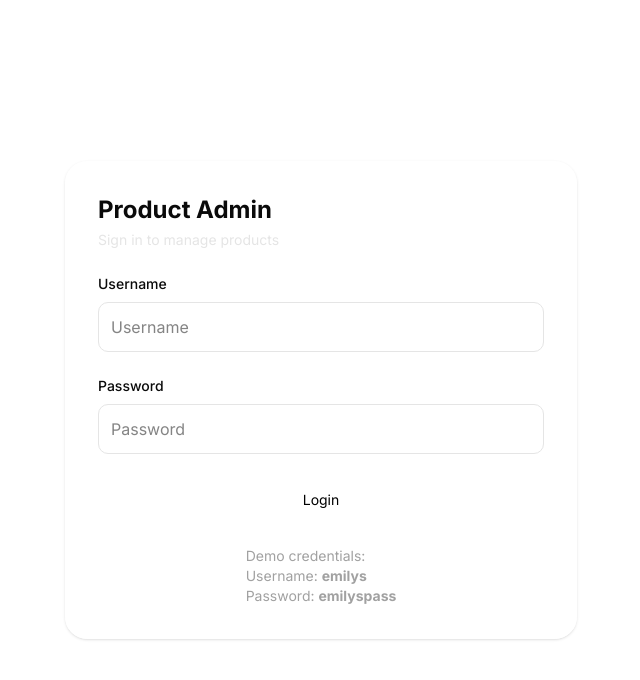
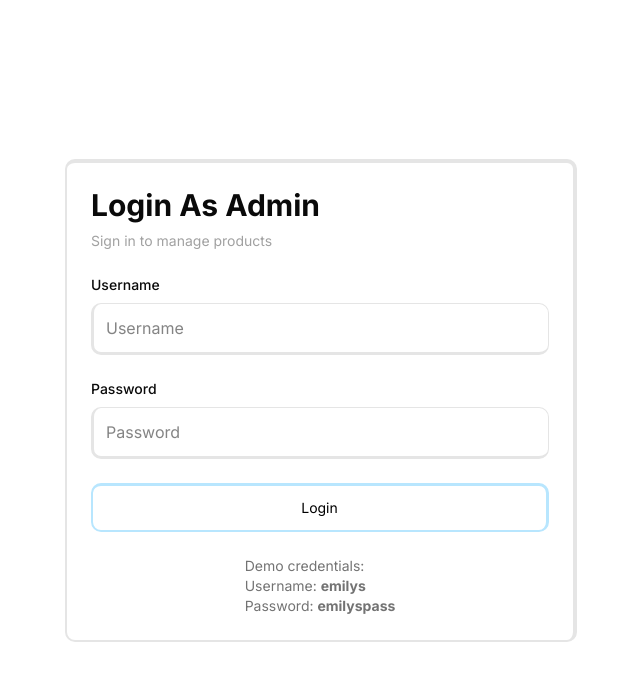
Before and after one commit to akashbhardwaj23/prodash, a Next.js app: page /login in a window 1280 px wide. Shown: the top 680 px of the page, without its empty margins (319-959 px from the left). Built offline with nearby package versions, Linux system fonts and the light colour scheme; no server answers.

Commit message:
feat:bug fixed

```diff
--- a/app/layout.tsx
+++ b/app/layout.tsx
@@ -18,8 +18,8 @@ const geistMono = Geist_Mono({
 });
 
 export const metadata: Metadata = {
-  title: "Create Next App",
-  description: "Generated by create next app",
+  title: "ProDash",
+  description: "Dashboard for all Product",
 };
 
 export default function RootLayout({ children }: LayoutProps<"/">) {
--- a/components/auth/LoginForm.tsx
+++ b/components/auth/LoginForm.tsx
@@ -65,14 +65,14 @@ export default function LoginForm() {
   return (
     <form
       onSubmit={handleSubmit}
-      className="w-full max-w-lg space-y-6 rounded-3xl border border-white p-8 shadow"
+      className="w-full max-w-lg space-y-6 rounded-lg border-[4px_4px_2px_2px] p-6"
     >
       <div>
-        <h1 className="text-2xl font-bold">
-          Product Admin
+        <h1 className="text-3xl font-bold">
+          Login As Admin
         </h1>
 
-        <p className="mt-1 text-sm text-neutral-200">
+        <p className="mt-2 text-sm text-neutral-400">
           Sign in to manage products
         </p>
       </div>
@@ -93,7 +93,7 @@ export default function LoginForm() {
           onChange={(event) =>
             setUsername(event.target.value)
           }
-          className="w-full rounded-lg border p-3"
+          className="w-full rounded-lg border-[1px_1px_3px_3px] p-3 outline-sky-200 focus:ring-sky-200"
           placeholder="Username"
           required
         />
@@ -110,7 +110,7 @@ export default function LoginForm() {
           onChange={(event) =>
             setPassword(event.target.value)
           }
-          className="w-full rounded-lg border p-3"
+          className="w-full rounded-lg border-[1px_1px_3px_3px] p-3 outline-sky-200 focus:ring-sky-200"
           placeholder="Password"
           required
         />
@@ -119,14 +119,14 @@ export default function LoginForm() {
       <button
         type="submit"
         disabled={loading}
-        className="w-full cursor-pointer rounded-lg bg-white p-3 text-sm text-black disabled:cursor-not-allowed disabled:opacity-50"
+        className="w-full cursor-pointer rounded-lg bg-background p-3 text-sm text-black border-[3px_3px_2px_2px] border-sky-200 disabled:cursor-not-allowed disabled:opacity-50"
       >
         {loading
           ? "Logging in..."
           : "Login"}
       </button>
 
-      <div className="flex justify-center text-sm text-neutral-400">
+      <div className="flex justify-center text-sm text-neutral-500">
         <div>
           Demo credentials:
           <br />
--- a/components/layout/Header.tsx
+++ b/components/layout/Header.tsx
@@ -22,7 +22,7 @@ export default function Header() {
             href="/products"
             className="text-xl font-bold"
           >
-            Product Admin
+            ProDash
           </Link>
 
           <nav className="hidden gap-8 text-sm md:flex">
--- a/components/products/ProductTable.tsx
+++ b/components/products/ProductTable.tsx
@@ -1,48 +1,55 @@
 "use client";
 
-import Link from "next/link";
+import { useRouter } from "next/navigation";
 
-import {
-  Product,
-} from "@/types/product";
-
-import {
-  formatPrice,
-} from "@/lib/utils";
+import { Product } from "@/types/product";
+import { formatPrice } from "@/lib/utils";
+import { Star } from "lucide-react";
 
 interface ProductTableProps {
   products: Product[];
 }
 
-const catelog = [{
-  name : "Product"
-}, {
-  name : "Category"
-}, {
-  name : "Price"
-},
+const catelog = [
   {
-    name : "Rating"
+    name: "Product",
   },
-{
-  name : "Stock"
-}, {
-  name : "Action"
-}]
+  {
+    name: "Category",
+  },
+  {
+    name: "Price",
+  },
+  {
+    name: "Rating",
+  },
+  {
+    name: "Stock",
+  },
+];
 
 export default function ProductTable({
   products,
 }: ProductTableProps) {
+  const router = useRouter();
+
+  const handleRowClick = (id: number) => {
+    router.push(`/products/${id}`);
+  };
+
   return (
-    <div className="overflow-hidden rounded-[8px] border-[2px_2px_1px_1px] bg-background">
+    <div className="overflow-hidden rounded-lg border-[3px_3px_2px_2px] bg-background">
       <div className="overflow-x-auto">
         <table className="w-full min-w-200 text-left">
           <thead className="border-b bg-sky-50">
             <tr>
               {catelog.map((c) => (
-                <th key={c.name} className="px-5 py-4 text-xs font-semibold uppercase text-neutral-600">
-                {c.name}
-              </th>
+                <th
+                  key={c.name}
+                  className="px-5 py-4 text-xs font-semibold uppercase text-neutral-600"
+                >
+                  {c.name}
+                </th>
               ))}
             </tr>
           </thead>
@@ -51,12 +58,19 @@ export default function ProductTable({
             {products.map((product) => (
               <tr
                 key={product.id}
-                className="hover:bg-neutral-50 cursor-pointer"
+                onClick={() =>
+                  handleRowClick(product.id)
+                }
+                className="cursor-pointer hover:bg-neutral-50"
               >
                 <td className="px-5 py-4">
                   <div className="flex items-center gap-4">
                     <img
-                      src={product.thumbnail}
+                      src={
+                        product.thumbnail ||
+                        product.images?.[0] ||
+                        ""
+                      }
                       alt={product.title}
                       className="h-12 w-12 rounded-lg object-cover"
                     />
@@ -79,28 +93,15 @@ export default function ProductTable({
                 </td>
 
                 <td className="px-5 py-4 text-sm font-medium">
-                  {formatPrice(
-                    product.price
-                  )}
+                  {formatPrice(product.price)}
                 </td>
 
                 <td className="px-5 py-4 text-sm">
-                  <span>
-                    ⭐ {product.rating}
-                  </span>
+                        <div className="flex items-center gap-2"> <Star size={16} /> {product.rating}</div>
                 </td>
 
                 <td className="px-5 py-4 text-sm">
                   {product.stock}
-                </td>
-
-                <td className="px-5 py-4">
-                  <Link
-                    href={`/products/${product.id}`}
-                    className="text-sm font-medium underline"
-                  >
-                    View
-                  </Link>
                 </td>
               </tr>
             ))}
```
